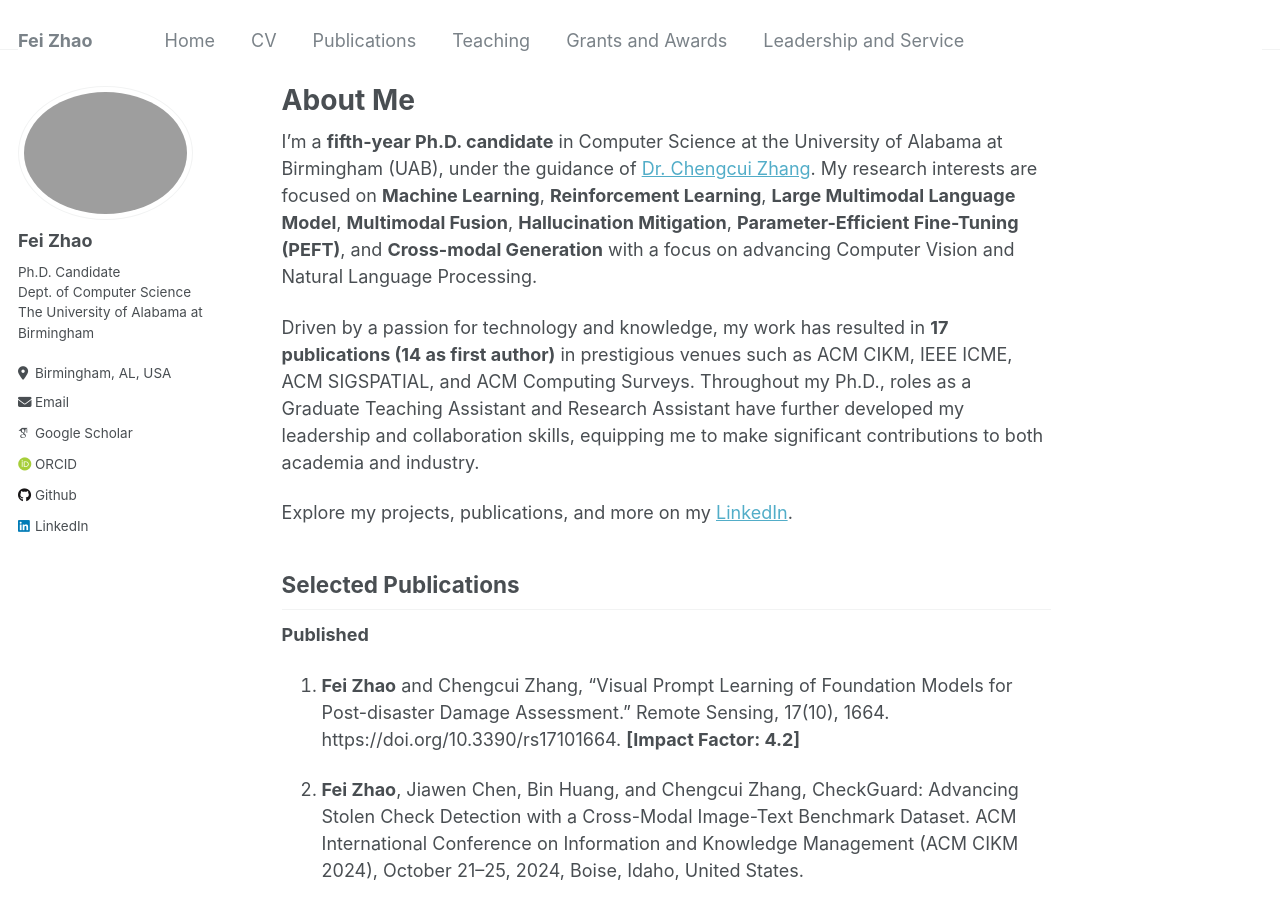
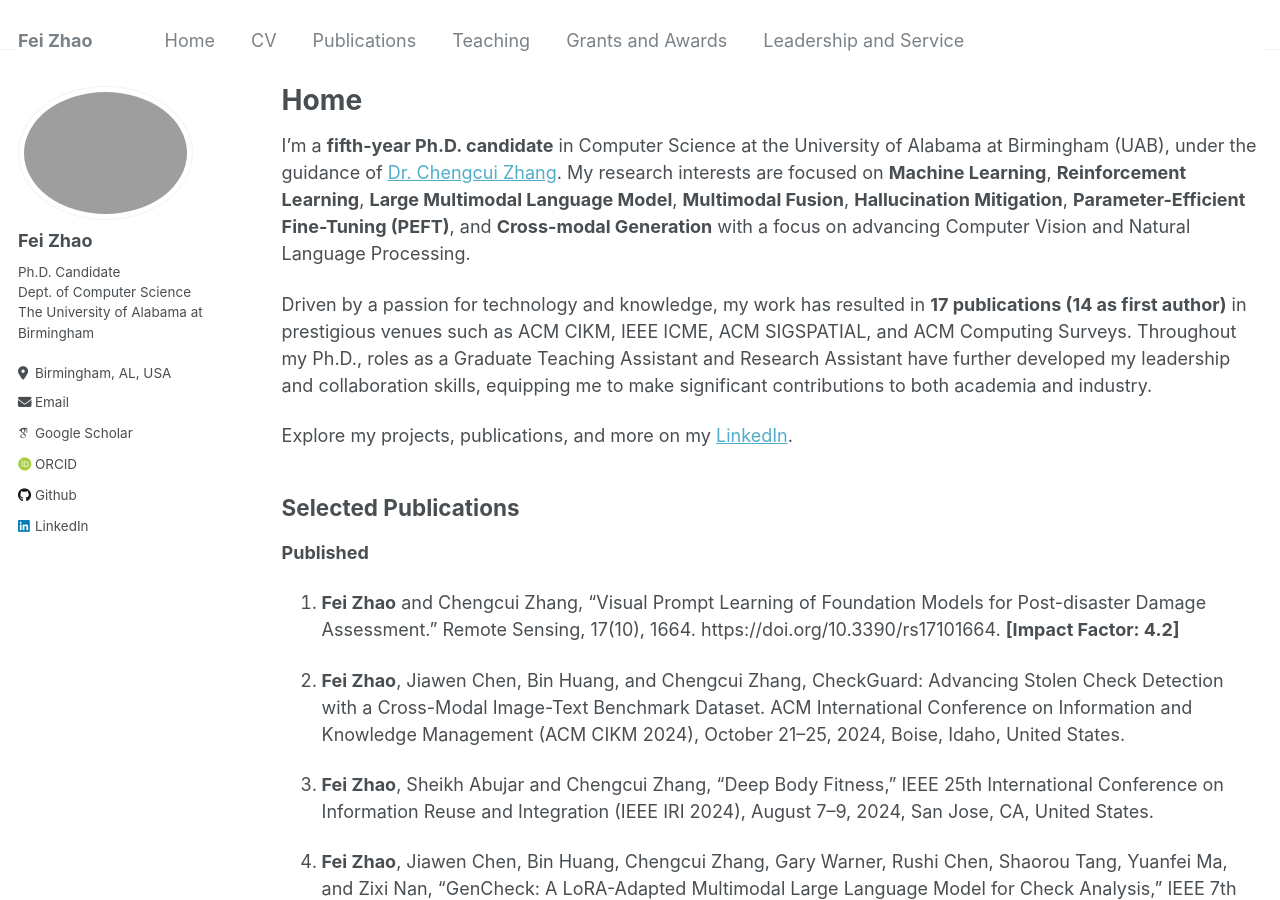
Before and after one commit to feizhao19/feizhao19.github.io, a Jekyll site: the page built from _pages/about.md, in a window 1280 px wide and 900 px high. Built offline with Jekyll 4.4.1, drawn with Linux system fonts in a browser that asks for light colours; some web fonts are replaced.

Commit message:
make a transfer link

```diff
--- a/_pages/about.md
+++ b/_pages/about.md
@@ -1,6 +1,7 @@
 ---
+layout: archive
+title: "Home"
 permalink: /
-title: "About Me"
 author_profile: true
 redirect_from:
   - /about/
@@ -111,7 +112,7 @@ Explore my projects, publications, and more on my [LinkedIn](https://www.linkedi
 ## Awards
 <!-- ====== -->
 
-- UAB College of Arts and Sciences Dean’s Award, the College of Arts and Sciences, UAB, 2025.
+- UAB College of Arts and Sciences Dean's Award, the College of Arts and Sciences, UAB, 2025.
 
 - NSF National Science Foundation Student Travel Award for CIKM24, NSF National Science Foundation, 2024.
 
```
